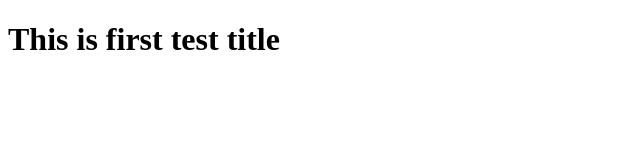
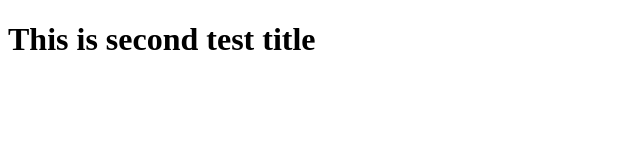
Before and after one commit to VeronikaDamyanova/git-testing, a plain HTML site: page index.html in a window 1280 px wide. Shown: the whole page, without its empty margins (0-640 px from the left). Drawn offline with Linux system fonts and the light colour scheme.

Commit message:
Adding second test title

```diff
--- a/index.html
+++ b/index.html
@@ -7,6 +7,6 @@
     <title>Document</title>
 </head>
 <body>
-    <h1>This is first test title</h1>
+    <h1>This is second test title</h1>
 </body>
 </html>
```
